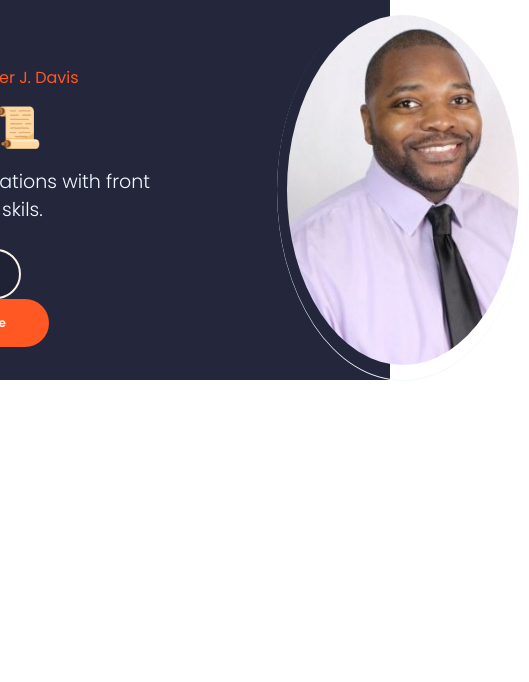
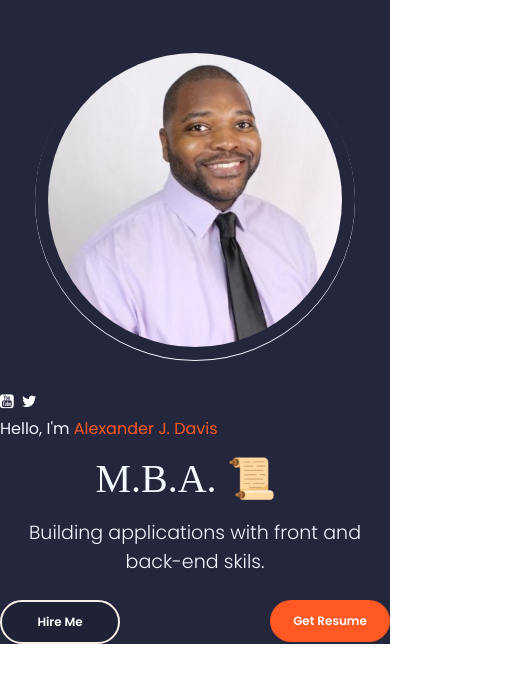
Before and after one commit to ajdavis2424/gtech_react_profile, a React (Create React App) app in the folder client/: page / in a window 390 px wide. Shown: the top 682 px of the page, 529 px wide, since content can reach past the window. Built offline with nearby package versions, Linux system fonts and the light colour scheme; a web font is replaced by a local one.

Commit message:
web responsive

```diff
--- a/client/src/PortfolioContainer/Home/Profile.css
+++ b/client/src/PortfolioContainer/Home/Profile.css
@@ -93,3 +93,53 @@
     transform:scale(1.5);
 
 }
+
+/* Responsive for all platforms */
+@media screen and (max-width:1110px) {
+    .profile-picture{
+        margin: 0 0px 0 80px;
+    }
+
+    .profile-details-name{
+        font-size: 20px;
+    }
+    .profile-details-role .primary-text{
+        font-size: 12px;
+    }
+
+.profile-options .btn {
+    width: 120px;
+    padding: 11px 0;
+    z-index: 700;
+}
+
+@media screen and (max-width: 910px){
+    .profile-picture {
+        height: 320px;
+        width: 320px;
+        margin: 0 0 0 4px
+    }
+}
+@media screen and (max-width: 810px){
+    .profile-picture{
+        margin: 0 !important;
+    }
+}
+.profile-parent{
+    flex-direction: column-reverse;
+    margin: 40px 0 0 0;
+}
+.profile-options{
+    display: flex;
+    justify-content:space-between;
+}
+.profile-details{
+    margin: 25px 0 0;
+}
+.profile-options .highlighted-btn{
+    margin: 0 !important;
+}
+.profile-options, .profile-details-role{
+    text-align: center;
+}
+}
```
